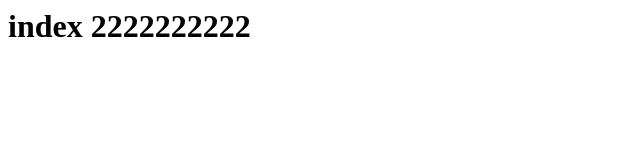
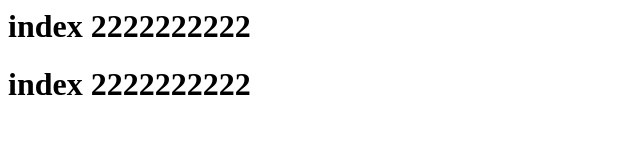
Before and after one commit to Dewz64/web, a plain HTML site: page index1.html in a window 1280 px wide. Shown: the whole page, without its empty margins (0-640 px from the left). Drawn offline with Linux system fonts and the light colour scheme.

Commit message:
add index file

```diff
--- a/index1.html
+++ b/index1.html
@@ -7,5 +7,6 @@
 	</head>
 	<body>
 		<h1>index 2222222222</h1>
+		<h1>index 2222222222</h1>
 	</body>
 </html>
```
